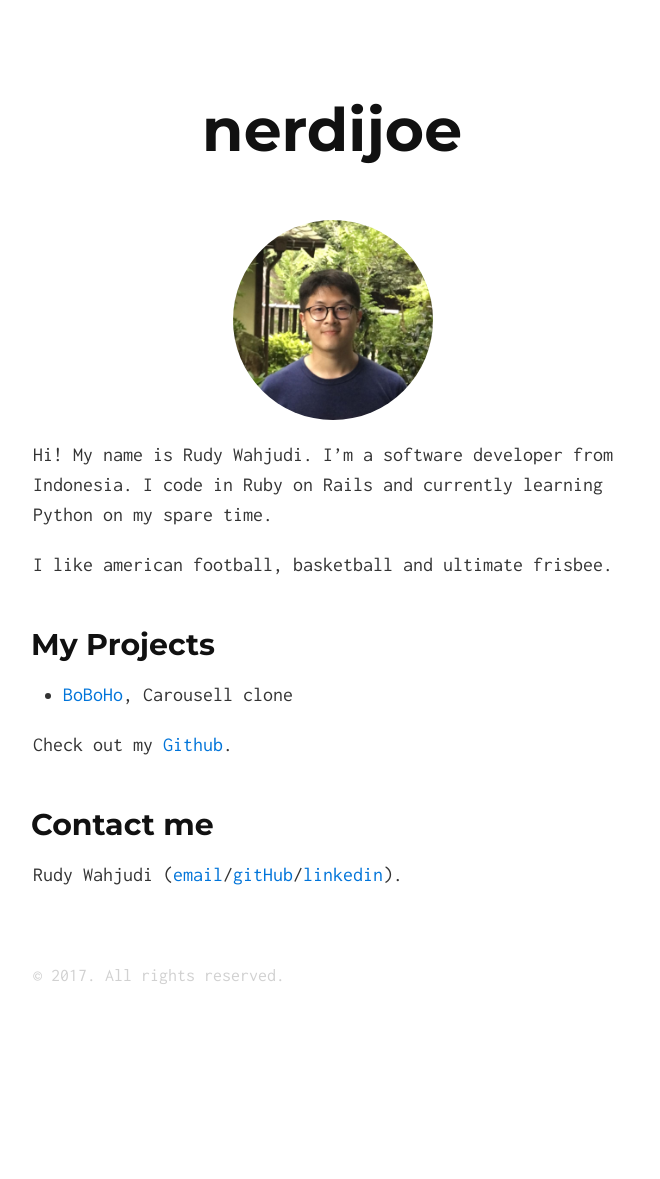
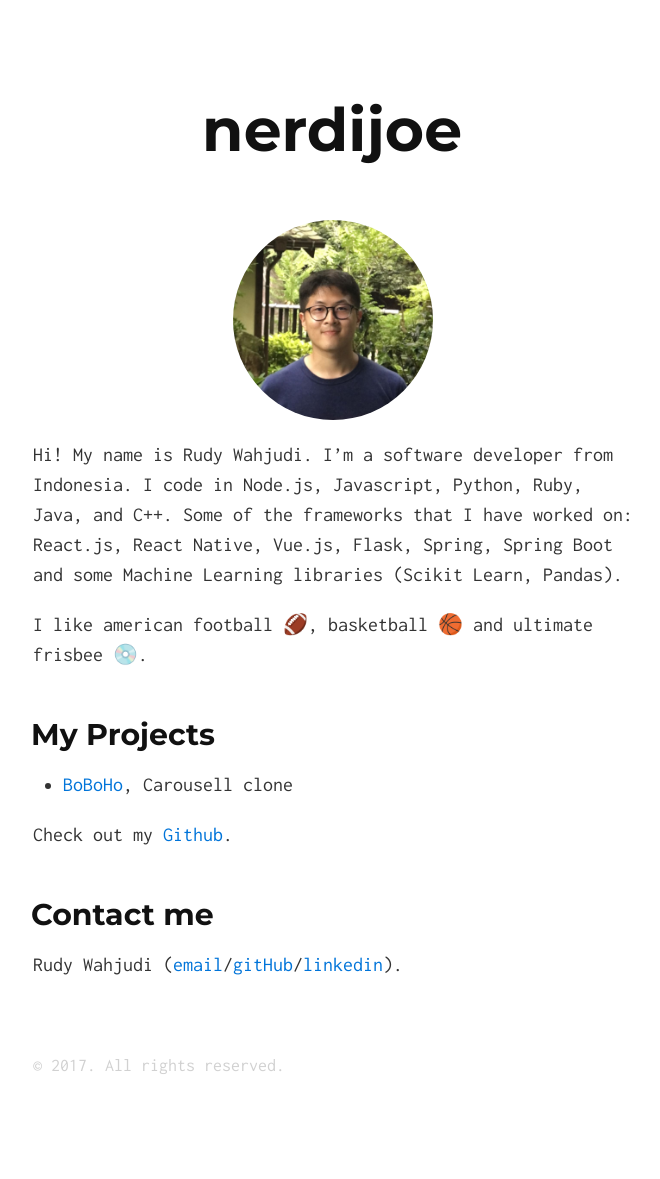
Before and after one commit to nerdijoe/nerdijoe.github.io, a Jekyll site: the page built from index.md, in a window 1280 px wide. Shown: the whole page, without its empty margins (307-967 px from the left). Built offline with Jekyll 4.4.1, drawn with Linux system fonts in a browser that asks for light colours; before the commit the page ends 1089 px from its top, so only the background shows below that.

Commit message:
updated skills

```diff
--- a/index.md
+++ b/index.md
@@ -4,9 +4,10 @@ layout: default
 
 ![Rudy Wahjudi](/assets/images/rudy.jpeg){:.round_pic}
 
-Hi! My name is Rudy Wahjudi. I'm a software developer from Indonesia. I code in Ruby on Rails and currently learning Python on my spare time.
+Hi! My name is Rudy Wahjudi. I'm a software developer from Indonesia. I code in Node.js, Javascript, Python, Ruby, Java, and C++. Some of the frameworks that I have worked on: React.js, React Native, Vue.js, Flask, Spring, Spring Boot and some Machine Learning libraries (Scikit Learn, Pandas).
 
-I like american football, basketball and ultimate frisbee.
+I like american football 🏈, basketball 🏀 and ultimate frisbee 💿.
+
 
 ## My Projects
 
```
